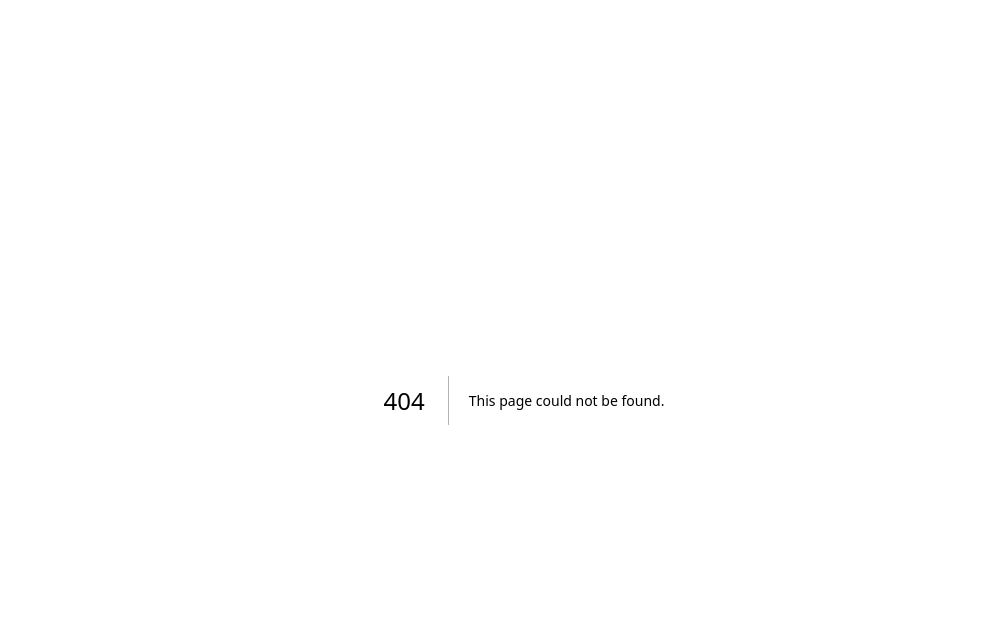
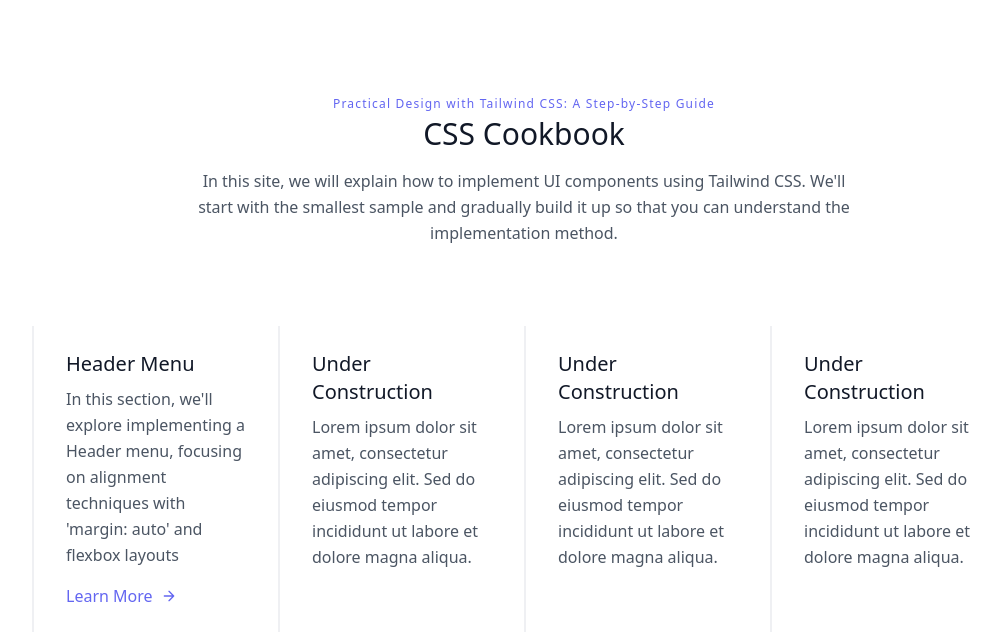
Before and after one commit to kengo-k/css-cookbook, a Next.js app: page / in a window 1280 px wide. Before the commit this address had no page. Shown: the top 640 px of the page, without its empty margins (116-1117 px from the left). Built offline with nearby package versions, Linux system fonts and the light colour scheme.

Commit message:
add top page

```diff
--- /dev/null
+++ b/src/pages/index.tsx
@@ -0,0 +1,68 @@
+import Link from 'next/link'
+
+import '@/app/globals.scss'
+
+const Index = () => {
+  return (
+    <section className="text-gray-600 body-font">
+      <div className="container px-5 py-24 mx-auto">
+        <div className="flex flex-col text-center w-full mb-20">
+          <h2 className="text-xs text-indigo-500 tracking-widest font-medium title-font mb-1">
+            Practical Design with Tailwind CSS: A Step-by-Step Guide
+          </h2>
+          <h1 className="sm:text-3xl text-2xl font-medium title-font mb-4 text-gray-900">CSS Cookbook</h1>
+          <p className="lg:w-2/3 mx-auto leading-relaxed text-base">
+            In this site, we will explain how to implement UI components using Tailwind CSS. We'll start with the
+            smallest sample and gradually build it up so that you can understand the implementation method.
+          </p>
+        </div>
+        <div className="flex flex-wrap">
+          <div className="xl:w-1/4 lg:w-1/2 md:w-full px-8 py-6 border-l-2 border-gray-200 border-opacity-60">
+            <h2 className="text-lg sm:text-xl text-gray-900 font-medium title-font mb-2">Header Menu</h2>
+            <p className="leading-relaxed text-base mb-4">
+              In this section, we'll explore implementing a Header menu, focusing on alignment techniques with 'margin:
+              auto' and flexbox layouts
+            </p>
+            <Link className="text-indigo-500 inline-flex items-center" href={'/header-example'}>
+              Learn More
+              <svg
+                fill="none"
+                stroke="currentColor"
+                stroke-linecap="round"
+                stroke-linejoin="round"
+                stroke-width="2"
+                className="w-4 h-4 ml-2"
+                viewBox="0 0 24 24"
+              >
+                <path d="M5 12h14M12 5l7 7-7 7"></path>
+              </svg>
+            </Link>
+          </div>
+          <div className="xl:w-1/4 lg:w-1/2 md:w-full px-8 py-6 border-l-2 border-gray-200 border-opacity-60">
+            <h2 className="text-lg sm:text-xl text-gray-900 font-medium title-font mb-2">Under Construction</h2>
+            <p className="leading-relaxed text-base mb-4">
+              Lorem ipsum dolor sit amet, consectetur adipiscing elit. Sed do eiusmod tempor incididunt ut labore et
+              dolore magna aliqua.
+            </p>
+          </div>
+          <div className="xl:w-1/4 lg:w-1/2 md:w-full px-8 py-6 border-l-2 border-gray-200 border-opacity-60">
+            <h2 className="text-lg sm:text-xl text-gray-900 font-medium title-font mb-2">Under Construction</h2>
+            <p className="leading-relaxed text-base mb-4">
+              Lorem ipsum dolor sit amet, consectetur adipiscing elit. Sed do eiusmod tempor incididunt ut labore et
+              dolore magna aliqua.
+            </p>
+          </div>
+          <div className="xl:w-1/4 lg:w-1/2 md:w-full px-8 py-6 border-l-2 border-gray-200 border-opacity-60">
+            <h2 className="text-lg sm:text-xl text-gray-900 font-medium title-font mb-2">Under Construction</h2>
+            <p className="leading-relaxed text-base mb-4">
+              Lorem ipsum dolor sit amet, consectetur adipiscing elit. Sed do eiusmod tempor incididunt ut labore et
+              dolore magna aliqua.
+            </p>
+          </div>
+        </div>
+      </div>
+    </section>
+  )
+}
+
+export default Index
```
